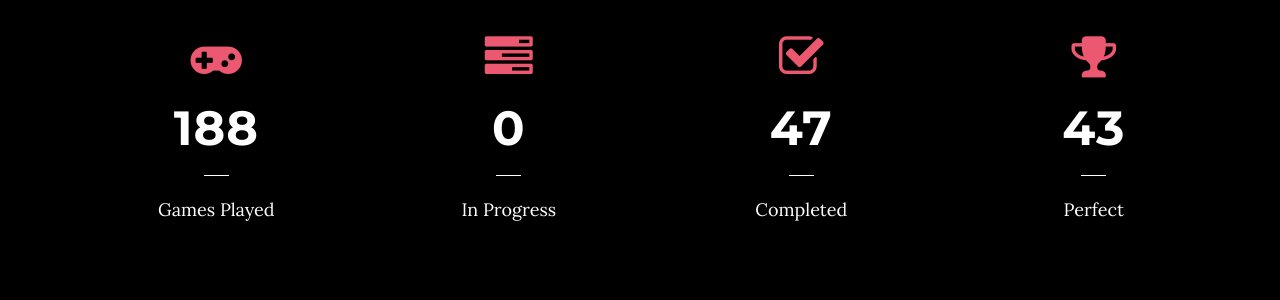
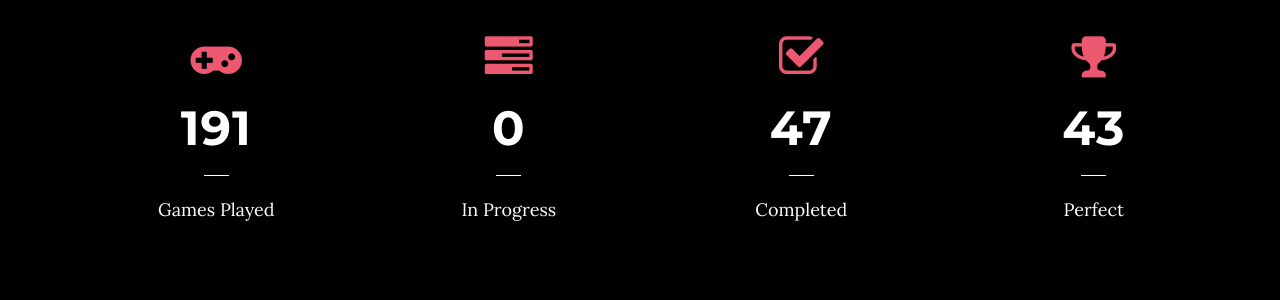
Before and after one commit to kuangami/kuangami.github.io, a Jekyll site: the page built from index.html, in a window 1280 px wide and 900 px high, scrolled down 1004 px. Shown: the part 161-461 px from the top of the window. Built offline with Jekyll 4.4.1, drawn with Linux system fonts in a browser that asks for light colours.

Commit message:
GitHub Actions commit

```diff
--- a/_data/gamestats.json
+++ b/_data/gamestats.json
@@ -1 +1 @@
-{"records":[{"id":"recNhKo61o1TseEuU","fields":{"Games Played":188,"Playing":0,"Completed":47,"Perfect":43},"createdTime":"2021-05-23T23:08:31.000Z"}]}
+{"records":[{"id":"recNhKo61o1TseEuU","fields":{"Games Played":191,"Playing":0,"Completed":47,"Perfect":43},"createdTime":"2021-05-23T23:08:31.000Z"}]}
```
Also changed, not shown: _data/recentplay.json (+1 -1 lines).
